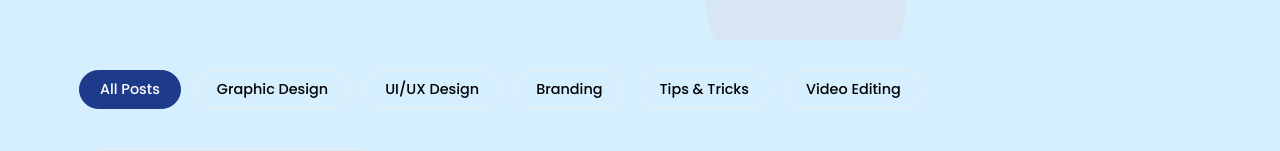
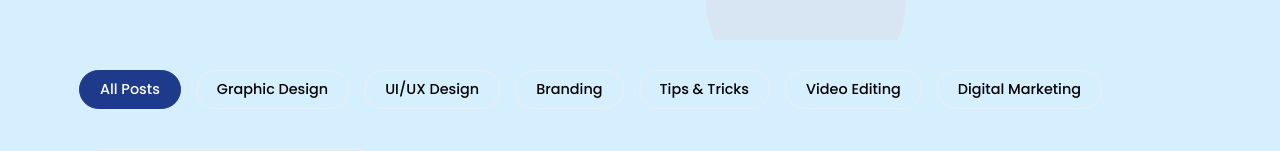
Before and after one commit to Oscah-jay/pure-uxels, a website: page blog.html in a window 1280 px wide. Shown: the part 440-591 px from the top of the page. Drawn offline with Linux system fonts and the light colour scheme; no server answers.

Commit message:
Add digital marketing filter

```diff
--- a/blog.html
+++ b/blog.html
@@ -86,6 +86,7 @@
                 <button class="filter-btn" data-filter="branding">Branding</button>
                 <button class="filter-btn" data-filter="tips-and-tricks">Tips & Tricks</button>
                 <button class="filter-btn" data-filter="video-editing">Video Editing</button>
+                <button class="filter-btn" data-filter="digital-marketing">Digital Marketing</button>
             </div>
             <div class="search-container">
                 <input type="text" id="blog-search" placeholder="Search articles..." class="search-input">
```
